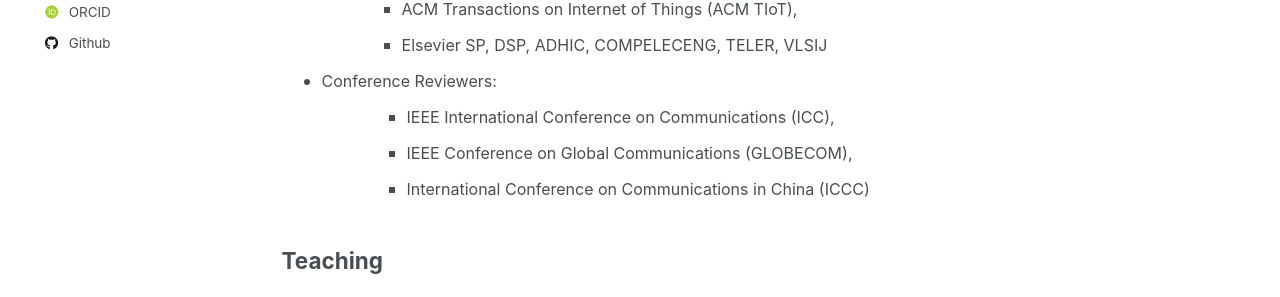
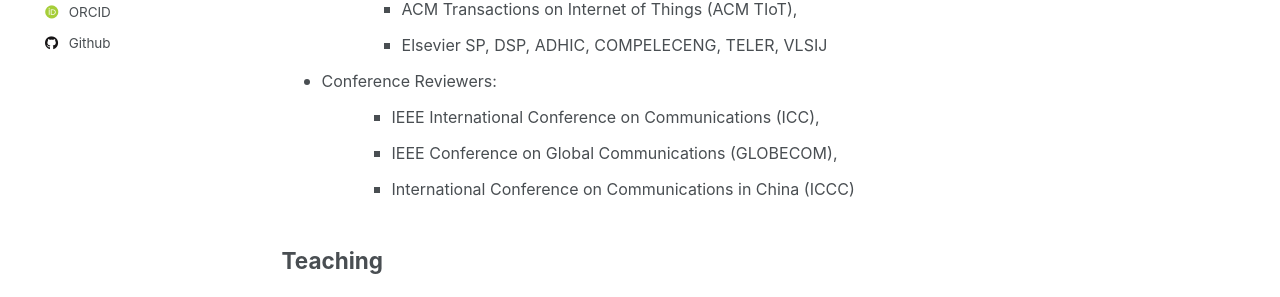
Before and after one commit to yuyangdu01/yuyangdu01.github.io, a Jekyll site: the page built from _pages/cv.md, in a window 1280 px wide. Shown: the part 489-786 px from the top of the page. Built offline with Jekyll 4.4.1, drawn with Linux system fonts in a browser that asks for light colours; some web fonts are replaced.

Commit message:
Update cv.md

```diff
--- a/_pages/cv.md
+++ b/_pages/cv.md
@@ -25,8 +25,8 @@ Reviewer
       </ul>
     </ul>
   <li><font size=3>Conference Reviewers:</font></li>
-    <ul style="margin-left: 0px;">
-      <ul style="margin-left: 5px;">
+    <ul style="margin-left: -10px;">
+      <ul style="margin-left: 0px;">
         <li><font size=3>IEEE International Conference on Communications (ICC),</font></li>
         <li><font size=3>IEEE Conference on Global Communications (GLOBECOM),</font></li>
         <li><font size=3>International Conference on Communications in China (ICCC)</font></li>
```
